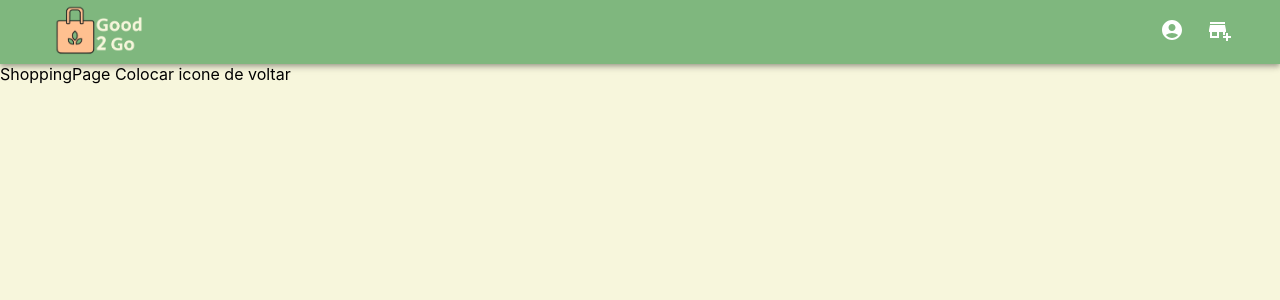
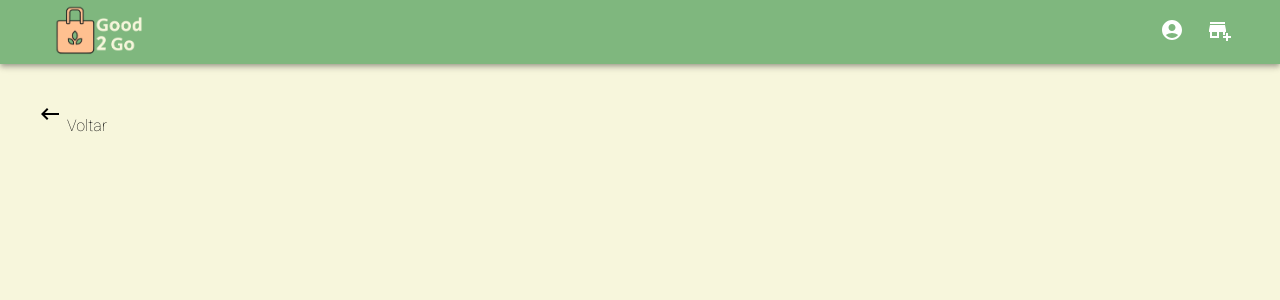
Before and after one commit to TaisaBraga/labs-hack-project, a React (Create React App) app in the folder FRONT/: page /shopCar in a window 1280 px wide. Shown: the top 300 px of the page. Built offline with nearby package versions, Linux system fonts and the light colour scheme.

Commit message:
create route to shopping page

```diff
--- a/FRONT/public/index.html
+++ b/FRONT/public/index.html
@@ -7,6 +7,8 @@
   <meta name="viewport" content="width=device-width, initial-scale=1" />
   <meta name="theme-color" content="#000000" />
   <meta name="description" content="Web site created using create-react-app" />
+  <link href="https://fonts.googleapis.com/css2?family=Roboto:wght@100&family=Secular+One&display=swap"
+    rel="stylesheet">
   <!--
       manifest.json provides metadata used when your web app is installed on a
       user's mobile device or desktop. See https://developers.google.com/web/fundamentals/web-app-manifest/
--- a/FRONT/src/components/molecules/ProductCard.tsx
+++ b/FRONT/src/components/molecules/ProductCard.tsx
@@ -12,7 +12,7 @@ interface IProducts {
 }
 
 export const ProductCard = (props: IProducts) => {
-  const navigate = useNavigate()
+
 
   return (
     <Card sx={{ maxWidth: 345 }}>
@@ -34,7 +34,7 @@ export const ProductCard = (props: IProducts) => {
           float: 'right',
           cursor: 'pointer'
         }}
-        onClick={() => navigate('/shopCar')}
+
       />
     </Card>
   )
--- /dev/null
+++ b/FRONT/src/components/organisms/AboutUs.tsx
@@ -0,0 +1,7 @@
+import React from 'react'
+
+export const AboutUs = () => {
+  return (
+    <div>A</div>
+  )
+}
--- a/FRONT/src/components/organisms/NavBar.tsx
+++ b/FRONT/src/components/organisms/NavBar.tsx
@@ -7,9 +7,11 @@ import Tooltip from '@mui/material/Tooltip';
 import AccountCircleIcon from '@mui/icons-material/AccountCircle';
 import LogoImage from '../../images/logo-light-png.png';
 import AddBusinessIcon from '@mui/icons-material/AddBusiness';
+import { useNavigate } from 'react-router-dom';
 
 
 export const NavBar = () => {
+  const navigate = useNavigate()
 
   return (
     <AppBar position="static" style={{ backgroundColor: '#7fb77e' }}>
@@ -28,7 +30,7 @@ export const NavBar = () => {
             <Tooltip title="Open settings" sx={{ p: 0, cursor: 'pointer' }}>
               <AccountCircleIcon />
             </Tooltip>
-            <AddBusinessIcon sx={{ p: 0, cursor: 'pointer', margin: '0 0 0 1em' }} />
+            <AddBusinessIcon sx={{ p: 0, cursor: 'pointer', margin: '0 0 0 1em' }} onClick={() => navigate('/shopCar')} />
           </Box>
         </Toolbar>
       </Container>
--- a/FRONT/src/components/views/HomeView.tsx
+++ b/FRONT/src/components/views/HomeView.tsx
@@ -1,9 +1,16 @@
 import { ProductsList } from "../organisms/ProductsList"
+import { AboutUs } from "../organisms/AboutUs"
 
 export const HomeView = () => {
   return (
-    <div style={{ padding: '2em' }}>
-      <h1>Good2Go</h1>
+    <div>
+      <h1 style={{
+        color: '#1E1E1E',
+        fontFamily: 'Secular One, sans-serif',
+        fontSize: '5em',
+        textAlign: 'center'
+      }}>Good2Go</h1>
+      <AboutUs />
       <ProductsList />
     </div>
   )
--- a/FRONT/src/components/views/ShoppingPage.tsx
+++ b/FRONT/src/components/views/ShoppingPage.tsx
@@ -1,9 +1,26 @@
 import React from 'react'
+import KeyboardBackspaceIcon from '@mui/icons-material/KeyboardBackspace';
+import { useNavigate } from 'react-router-dom';
 
 export const ShoppingPage = () => {
+  const navigate = useNavigate()
   return (
-    <div>ShoppingPage
-      Colocar icone de voltar
+    <div style={{ padding: '2em' }}>
+      <div
+        style={{
+          cursor: 'pointer',
+          fontFamily: 'Roboto, sans-serif',
+          padding: '1px'
+        }}
+        onClick={() => navigate(-1)}
+      >
+        <KeyboardBackspaceIcon
+          style={{
+            margin: '5px',
+            verticalAlign: 'middle,'
+          }} />
+        Voltar
+      </div>
     </div>
   )
 }
--- a/FRONT/src/index.tsx
+++ b/FRONT/src/index.tsx
@@ -4,15 +4,16 @@ import './index.css';
 import App from './App';
 import reportWebVitals from './reportWebVitals';
 import { NavBar } from './components/organisms/NavBar';
+import { BrowserRouter } from 'react-router-dom';
 
 const root = ReactDOM.createRoot(
   document.getElementById('root') as HTMLElement
 );
 root.render(
-  <React.StrictMode>
+  <BrowserRouter>
     <NavBar />
     <App />
-  </React.StrictMode>
+  </BrowserRouter>
 );
 
 // If you want to start measuring performance in your app, pass a function
--- a/FRONT/src/routes.js
+++ b/FRONT/src/routes.js
@@ -1,14 +1,13 @@
-import { Route, Routes, BrowserRouter as Router } from "react-router-dom";
+import { Route, Routes } from "react-router-dom";
 import { ShoppingPage } from "./components/views/ShoppingPage";
 import { HomeView } from "./components/views/HomeView";
 
 export default function GetRoutes() {
   return (
-    <Router>
-      <Routes>
-        <Route path="/" element={<HomeView />} />
-        <Route path="/shopCar" element={<ShoppingPage />} />
-      </Routes>
-    </Router>
+    <Routes>
+      <Route path="/" element={<HomeView />} />
+      <Route path="/shopCar" element={<ShoppingPage />} />
+      {/* <Route path="/userRegistration" element={<ShoppingPage />} /> */}
+    </Routes>
   );
 }
```
